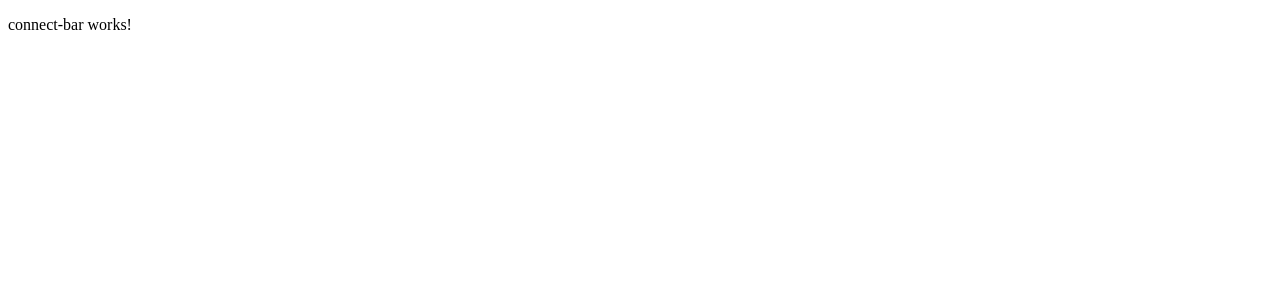
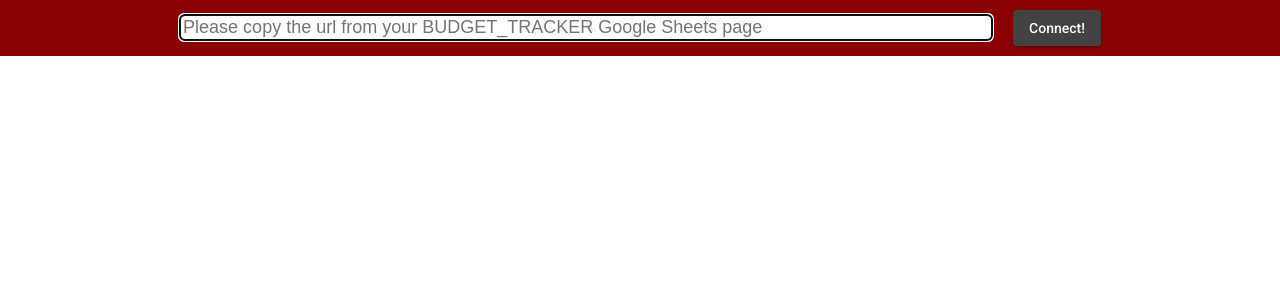
Before and after one commit to daMelody/budget-tracker, an Angular app in the folder ng-budget/: page / in a window 1280 px wide. Shown: the top 300 px of the page. Built offline with nearby package versions, Linux system fonts and the light colour scheme.

Commit message:
navbar aesthetics completed, input grabs text value

```diff
--- a/ng-budget/angular.json
+++ b/ng-budget/angular.json
@@ -24,6 +24,7 @@
               "src/assets"
             ],
             "styles": [
+              "./node_modules/@angular/material/prebuilt-themes/purple-green.css",
               "src/styles.css"
             ],
             "scripts": []
@@ -88,6 +89,7 @@
               "src/assets"
             ],
             "styles": [
+              "./node_modules/@angular/material/prebuilt-themes/purple-green.css",
               "src/styles.css"
             ],
             "scripts": []
@@ -119,6 +121,7 @@
           }
         }
       }
-    }},
+    }
+  },
   "defaultProject": "ng-budget"
 }
--- a/ng-budget/package.json
+++ b/ng-budget/package.json
@@ -12,10 +12,12 @@
   "private": true,
   "dependencies": {
     "@angular/animations": "~9.0.1",
+    "@angular/cdk": "^9.0.0",
     "@angular/common": "~9.0.1",
     "@angular/compiler": "~9.0.1",
     "@angular/core": "~9.0.1",
     "@angular/forms": "~9.0.1",
+    "@angular/material": "^9.0.0",
     "@angular/platform-browser": "~9.0.1",
     "@angular/platform-browser-dynamic": "~9.0.1",
     "@angular/router": "~9.0.1",
--- a/ng-budget/src/app/connect-bar/connect-bar.component.css
+++ b/ng-budget/src/app/connect-bar/connect-bar.component.css
@@ -0,0 +1,16 @@
+.connect-bar {
+    background-color: darkred;
+    padding: 10px;
+    display: flex;
+    align-items: center;
+    justify-content: center;
+}
+
+input {
+    border-radius: 5px;
+    font-size: large;
+}
+
+button {
+    margin-left: 20px;
+}
--- a/ng-budget/src/app/connect-bar/connect-bar.component.html
+++ b/ng-budget/src/app/connect-bar/connect-bar.component.html
@@ -1 +1,8 @@
-<p>connect-bar works!</p>
+<div class="connect-bar">
+  <form>
+    <input id="url-connection" [(ngModel)]="urlConnection"
+      placeholder="Please copy the url from your BUDGET_TRACKER Google Sheets page" autofocus required
+      [ngModelOptions]="{standalone: true}" size=75% />
+    <button mat-raised-button (click)="submitUrl()">Connect!</button>
+  </form>
+</div>
--- a/ng-budget/src/app/connect-bar/connect-bar.component.ts
+++ b/ng-budget/src/app/connect-bar/connect-bar.component.ts
@@ -1,15 +1,19 @@
-import { Component, OnInit } from '@angular/core';
-
+import { Component, OnInit, Input } from '@angular/core';
+import { MatButtonModule } from '@angular/material/button';
 @Component({
-  selector: 'app-connect-bar',
-  templateUrl: './connect-bar.component.html',
-  styleUrls: ['./connect-bar.component.css']
+    selector: 'app-connect-bar',
+    templateUrl: './connect-bar.component.html',
+    styleUrls: ['./connect-bar.component.css']
 })
 export class ConnectBarComponent implements OnInit {
 
-  constructor() { }
+    @Input() urlConnection: String;
 
-  ngOnInit(): void {
-  }
+    constructor() { }
+    ngOnInit(): void { }
+
+    submitUrl() {
+        console.log(this.urlConnection);
+    }
 
 }
--- a/ng-budget/src/index.html
+++ b/ng-budget/src/index.html
@@ -6,6 +6,8 @@
   <base href="/">
   <meta name="viewport" content="width=device-width, initial-scale=1">
   <link rel="icon" type="image/x-icon" href="favicon.ico">
+  <link href="https://fonts.googleapis.com/css?family=Roboto:300,400,500&display=swap" rel="stylesheet">
+  <link href="https://fonts.googleapis.com/icon?family=Material+Icons" rel="stylesheet">
 </head>
 <body>
   <app-root></app-root>
--- a/ng-budget/src/styles.css
+++ b/ng-budget/src/styles.css
@@ -1 +1,4 @@
 /* You can add global styles to this file, and also import other style files */
+
+html, body { height: 100%; }
+body { margin: 0; font-family: Roboto, "Helvetica Neue", sans-serif; }
```
Also changed, not shown: ng-budget/src/app/app.module.ts (+7 -1 lines), 1 other file (tests, documents, lock files or other folders).
